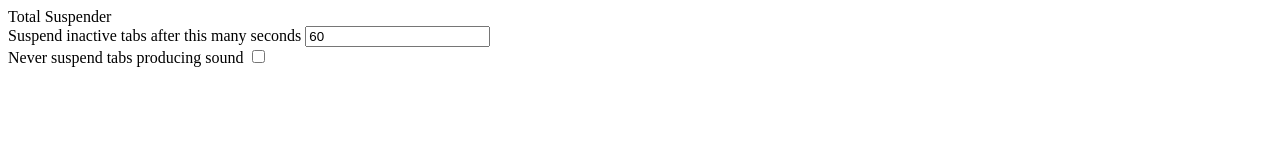
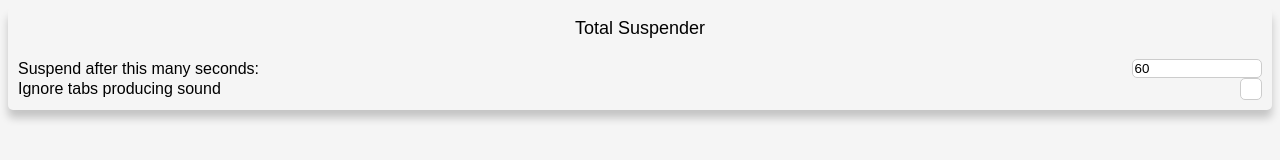
Before and after one commit to k5md/Total-Suspender-webextension, a browser extension: page src/options/options.html in a window 1280 px wide. Drawn offline with Linux system fonts and the light colour scheme.

Commit message:
applied some styles to options popup

```diff
--- a/src/background.js
+++ b/src/background.js
@@ -48,6 +48,7 @@
           const tabIdx = this.tabs.findIndex(tab => tab.id === action.id);
 
           if (action.actionType === 'activated') {
+            console.log('clearing timeout for', action.id);
             clearTimeout(this.tabs[tabIdx].TabSuspenderTimeoutId);
             this.tabs[tabIdx].TabSuspenderTimeoutId = null;
           }
--- a/src/options/options.css
+++ b/src/options/options.css
@@ -0,0 +1,64 @@
+body {
+  box-shadow: 0 8px 8px 0 rgba(0,0,0,0.2);
+  border-radius: 5px;
+  font-family: Arial, serif;
+  background-color: #F5F5F5;
+}
+
+.container {
+  padding: 10px;
+}
+
+header {
+  display: flex;
+  align-items: center;
+  justify-content: center;
+}
+
+.header_text {
+  font-size: large;
+}
+
+.options {
+  display: flex;
+  flex-direction: column;
+}
+
+.option {
+  display: flex;
+  flex-direction: row;
+  justify-content: space-between;
+  align-items: center;
+}
+
+input[type=text]{
+  display: flex;
+  width: 10%;
+  border: 1px solid #CCCCCC;
+  border-radius: 5px;
+}
+
+.toggle-checkbox {
+  display: none;
+}
+
+.toggle-label {
+  display: block;
+  width: 20px;
+  height: 20px;
+  cursor: pointer;
+  border: 1px solid #CCCCCC;
+  border-radius: 5px;
+}
+
+.toggle-checkbox:checked + .toggle-label{
+  content: attr(data-on-text);
+  background-color: #34A7C1;
+  color: #34A7C1;
+}
+
+.toggle-checkbox + .toggle-label{
+  content: attr(data-off-text);
+  background-color: #FFFFFF;
+  color: #FFFFFF;
+}
--- a/src/options/options.html
+++ b/src/options/options.html
@@ -7,19 +7,26 @@
   </head>
 
 <body>
-  <header>
-    <div>Total Suspender</div>
+  <header class="container">
+    <div class="header_text">Total Suspender</div>
   </header>
 
-  <section>
-    <div>
-      <label for="input-delay-suspend">Suspend inactive tabs after this many seconds</label>
+  <section class="container options">
+    <div class="option">
+      <label for="input-delay-suspend">Suspend after this many seconds:</label>
       <input type="text" id="input-delay-suspend" value="" />
     </div>
-    <div>
-      <label for="input-suspend-audible">Never suspend tabs producing sound</label>
-      <input type="checkbox" id="input-ignore-audible" checked/>
+
+    <div class="option">
+        <div>Ignore tabs producing sound</div>
+        <div class="toggle">
+          <input type="checkbox" class="toggle-checkbox" id="input-ignore-audible">
+          <label class="toggle-label" for="input-ignore-audible">
+            <div class="toggle-inner" data-on-text="ON" data-off-text="OFF" />
+          </label>
+        </div>
     </div>
+
   </section>
 
   <script src="options.js"></script>
```
